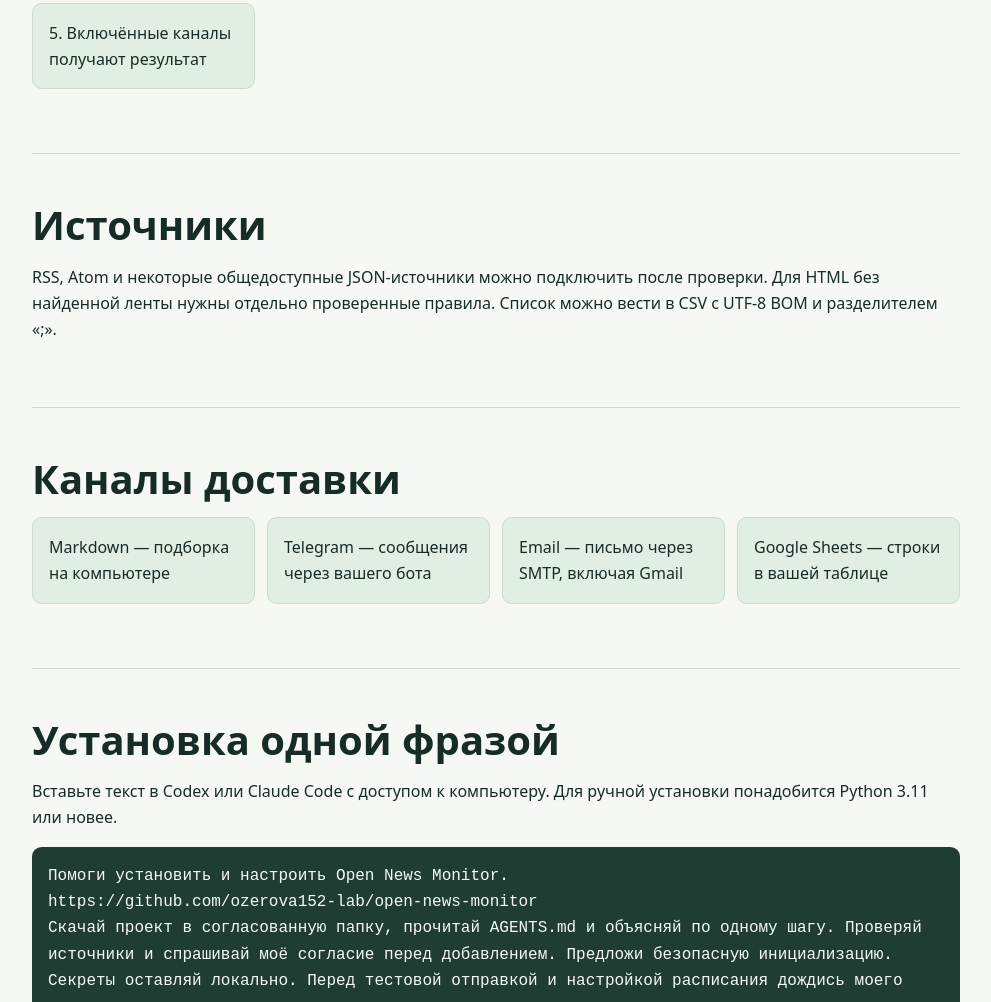
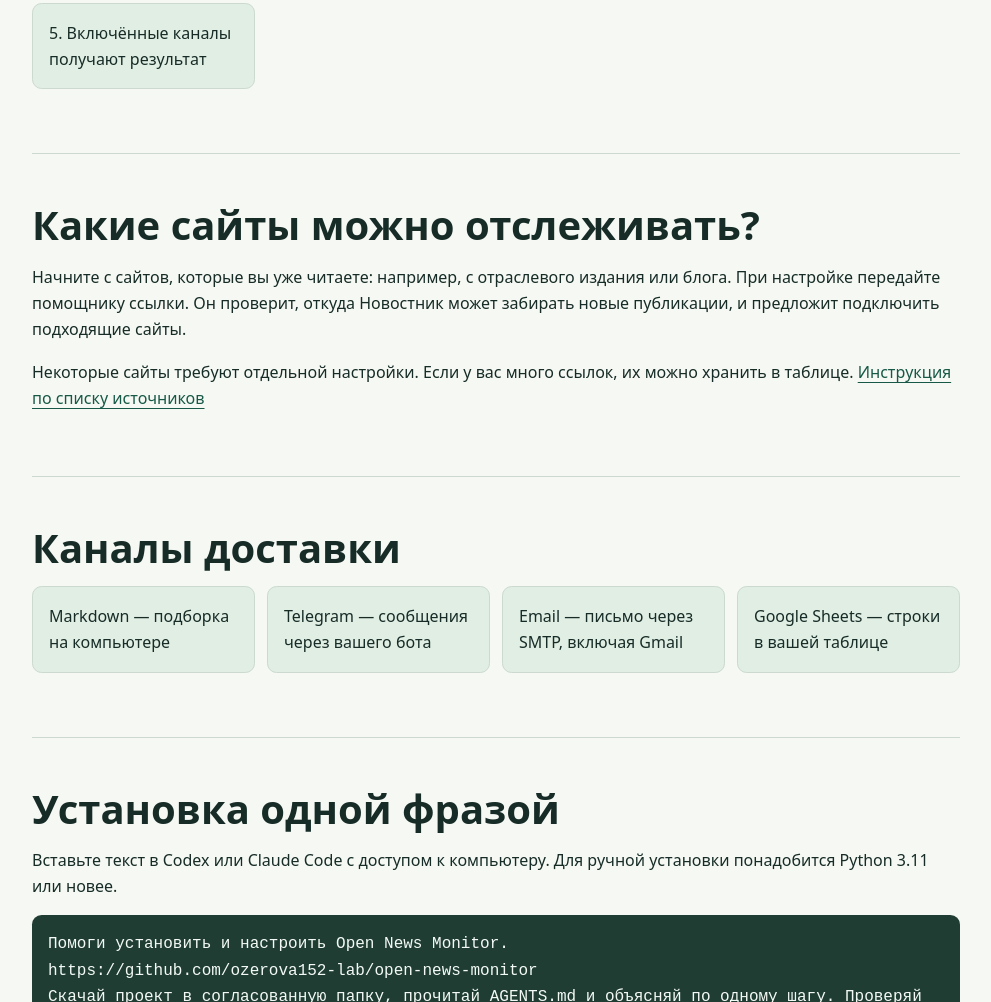
Before and after one commit to ozerova152-lab/open-news-monitor, a plain HTML site: page site/index.html in a window 1280 px wide. Shown: the part 1338-2340 px from the top of the page, without its empty margins (144-1135 px from the left). Drawn offline with Linux system fonts and the light colour scheme.

Commit message:
docs: simplify showcase source guidance

```diff
--- a/site/index.html
+++ b/site/index.html
@@ -26,7 +26,7 @@
 <li><strong>Всем, кто регулярно проверяет несколько сайтов</strong> — получать новые публикации из выбранных источников в одной подборке.</li>
 </ul></section>
 <section id="flow"><h2>Как работает</h2><ol class="tiles"><li>Выбираете источники</li><li>Проверяете публикации</li><li>SQLite запоминает известные ссылки</li><li>Программа готовит подборку</li><li>Включённые каналы получают результат</li></ol></section>
-<section id="sources"><h2>Источники</h2><p>RSS, Atom и некоторые общедоступные JSON-источники можно подключить после проверки. Для HTML без найденной ленты нужны отдельно проверенные правила. Список можно вести в CSV с UTF-8 BOM и разделителем «;».</p></section>
+<section id="sources"><h2>Какие сайты можно отслеживать?</h2><p>Начните с сайтов, которые вы уже читаете: например, с отраслевого издания или блога. При настройке передайте помощнику ссылки. Он проверит, откуда Новостник может забирать новые публикации, и предложит подключить подходящие сайты.</p><p>Некоторые сайты требуют отдельной настройки. Если у вас много ссылок, их можно хранить в таблице. <a href="https://github.com/ozerova152-lab/open-news-monitor/blob/main/docs/SOURCES_CSV_RU.md">Инструкция по списку источников</a></p></section>
 <section id="delivery"><h2>Каналы доставки</h2><ul class="tiles"><li>Markdown — подборка на компьютере</li><li>Telegram — сообщения через вашего бота</li><li>Email — письмо через SMTP, включая Gmail</li><li>Google Sheets — строки в вашей таблице</li></ul></section>
 <section id="install"><h2>Установка одной фразой</h2><p>Вставьте текст в Codex или Claude Code с доступом к компьютеру. Для ручной установки понадобится Python 3.11 или новее.</p>
 <pre id="prompt">Помоги установить и настроить Open News Monitor.
```
Also changed, not shown: site/en.html (+1 -1 lines).
